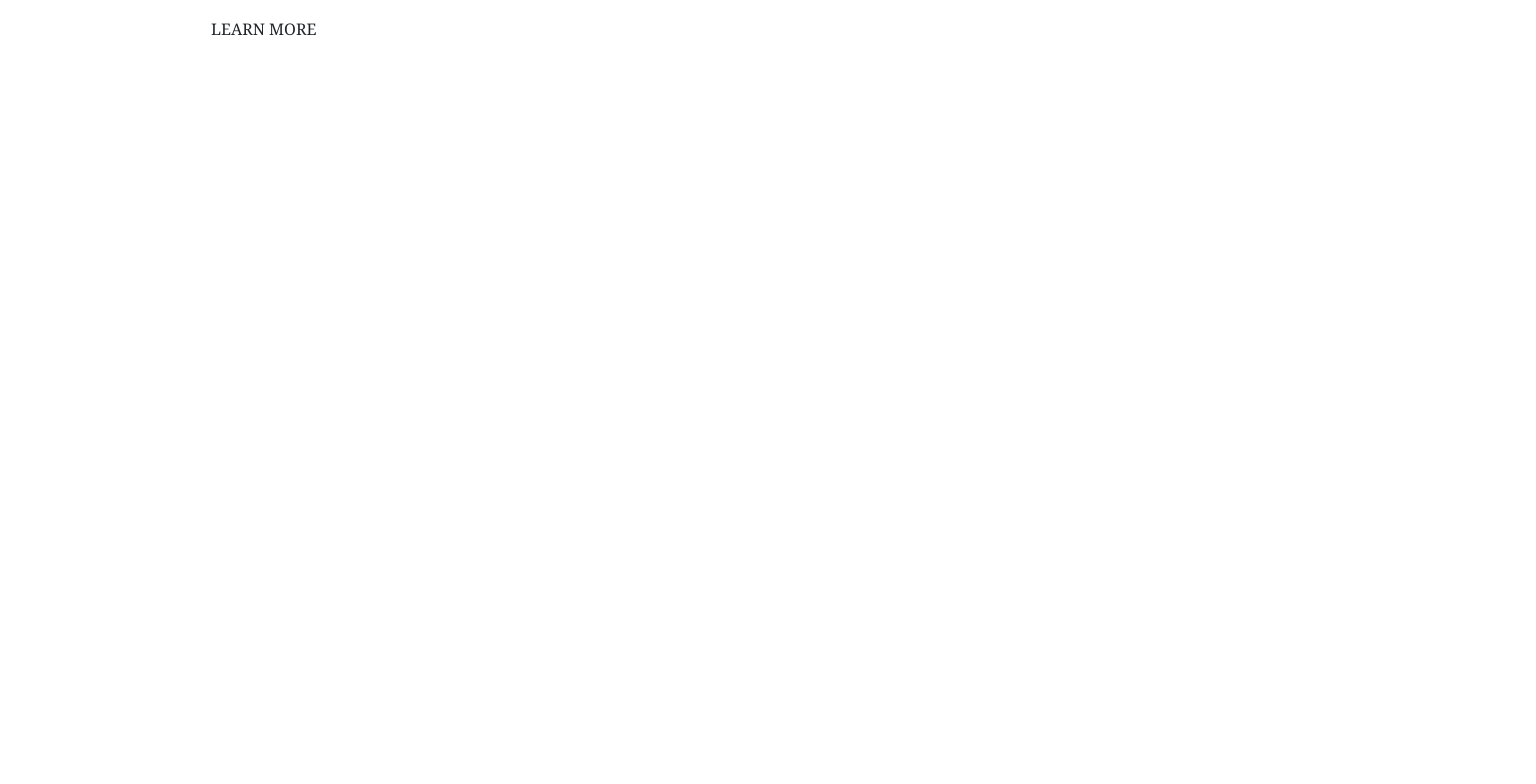
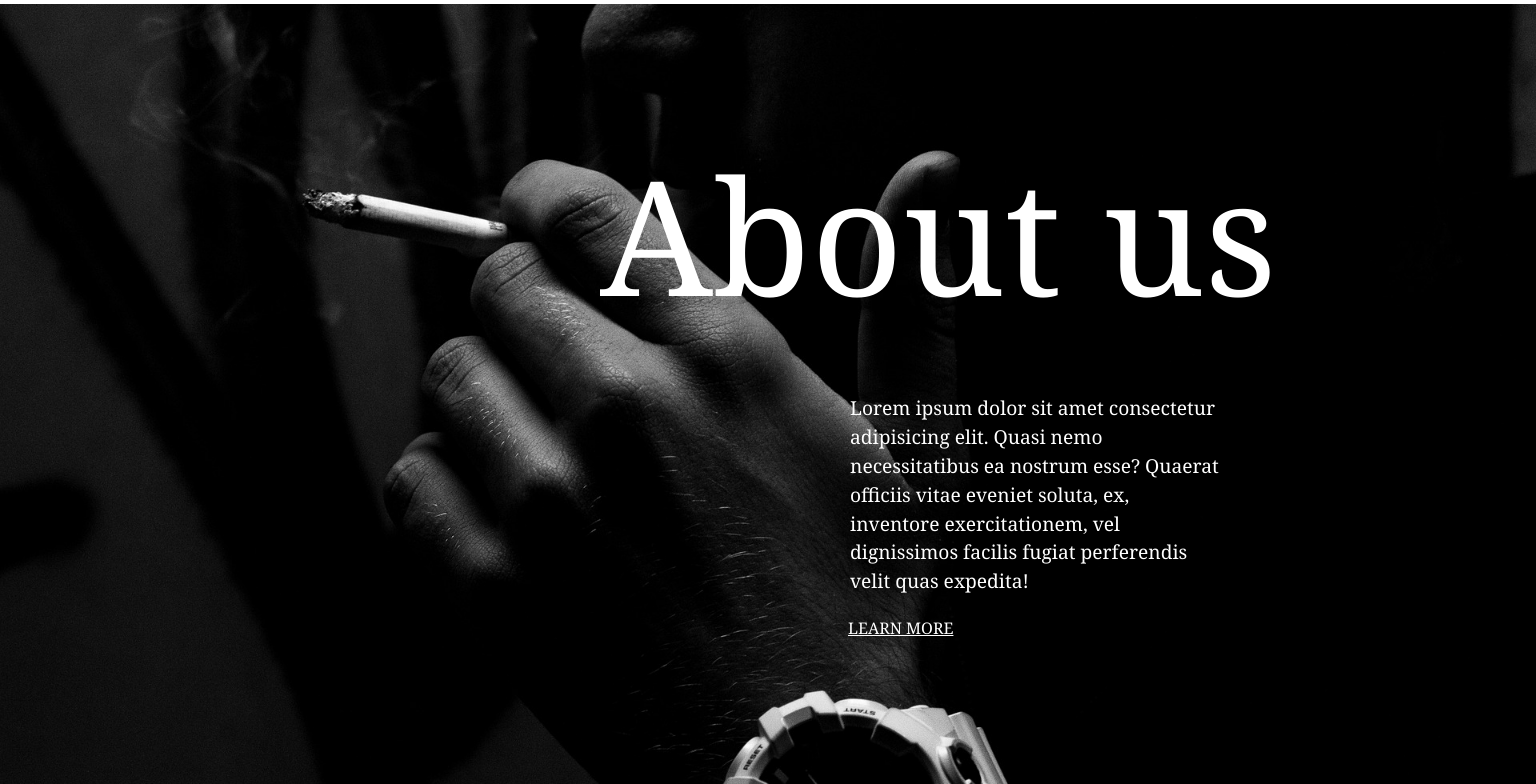
Before and after one commit to eikyuu/S-SKnightsbridge-React, a React (Create React App) app: page / in a window 1536 px wide. Shown: the part 1920-2704 px from the top of the page. Before the commit the page ends 1968 px from the top, so only its background shows below. Built offline with nearby package versions, Linux system fonts and the light colour scheme.

Commit message:
unique image position

```diff
--- a/src/App.scss
+++ b/src/App.scss
@@ -267,6 +267,11 @@ nav.fill ul li a:hover:after {
   width: 100vw;
 }
 
+.unique_img--size1 {
+  padding-right: 0px;
+  padding-left: 0px;
+}
+
 .unique_h1 {
   font-size: 5em;
 }
@@ -294,6 +299,7 @@ nav.fill ul li a:hover:after {
   .unique_row--container {
     justify-content: center;
   }
+
   @media (min-width: 1200px) {
     .unique {
       margin-top: -60px;
@@ -402,3 +408,82 @@ nav.fill ul li a:hover:after {
     }
   }
 }
+
+// ABOUT
+@media (min-width: 1200px) {
+  .div_about_p {
+    margin-top: -450px;
+    margin-left: 700px;
+  }
+  .about_p {
+    color: white;
+    z-index: 1;
+    max-width: 400px;
+    font-size: 1.2em;
+  }
+
+  .about_h1 {
+    font-size: 9em;
+    margin-left: 500px;
+    position: relative;
+    top: 350px;
+    color: white;
+    z-index: 1;
+  }
+
+  .about_btn {
+    margin-top: -400px;
+    margin-left: -400px;
+    color: white;
+    z-index: 1;
+    text-decoration: underline;
+  }
+}
+
+@media (min-width: 1450px) {
+  .about {
+    margin-top: -150px;
+  }
+
+  .div_about_p {
+    margin-top: -650px;
+    margin-left: 850px;
+  }
+  .about_p {
+    color: white;
+    z-index: 1;
+    max-width: 400px;
+    font-size: 1.2em;
+  }
+
+  .about_h1 {
+    font-size: 10em;
+    margin-left: 600px;
+    position: relative;
+    top: 350px;
+  }
+
+  .about_btn {
+    margin-top: -800px;
+    margin-left: -400px;
+    color: white;
+    z-index: 1;
+    text-decoration: underline;
+  }
+}
+
+@media (min-width: 1800px) {
+  .div_about_p {
+    margin-top: -900px;
+    margin-left: 1200px;
+  }
+
+  .about_btn {
+    margin-top: -1300px;
+  }
+
+  .about_h1 {
+    font-size: 180px;
+    margin-left: 900px;
+  }
+}
--- a/src/components/About.js
+++ b/src/components/About.js
@@ -1,17 +1,23 @@
 import React from "react";
+import montre7 from "../files/montre7.jpg";
 
 const About = (props) => {
   return (
-    <section className="container about">
+    <section className="about">
       <div className="row about_div">
-        <h1 className="about_h1">About</h1>
-        <p className="about_p">
-          Lorem ipsum dolor sit amet consectetur adipisicing elit. Quasi nemo
-          necessitatibus ea nostrum esse? Quaerat officiis vitae eveniet soluta,
-          ex, inventore exercitationem, vel dignissimos facilis fugiat
-          perferendis velit quas expedita!
-        </p>
-        <button className="btn">LEARN MORE</button>
+        <h1 className="about_h1 col-sm-12 mt-5">About us</h1>
+
+        <img className="about_img col-sm-12 mt-3" src={montre7} alt="" />
+        <div className="div_about_p">
+          <p className="about_p col-sm-12 mt-3">
+            Lorem ipsum dolor sit amet consectetur adipisicing elit. Quasi nemo
+            necessitatibus ea nostrum esse? Quaerat officiis vitae eveniet
+            soluta, ex, inventore exercitationem, vel dignissimos facilis fugiat
+            perferendis velit quas expedita!
+          </p>
+        </div>
+
+        <button className="btn about_btn">LEARN MORE</button>
       </div>
     </section>
   );
```
Also changed, not shown: src/files/montre7.jpg (added).
